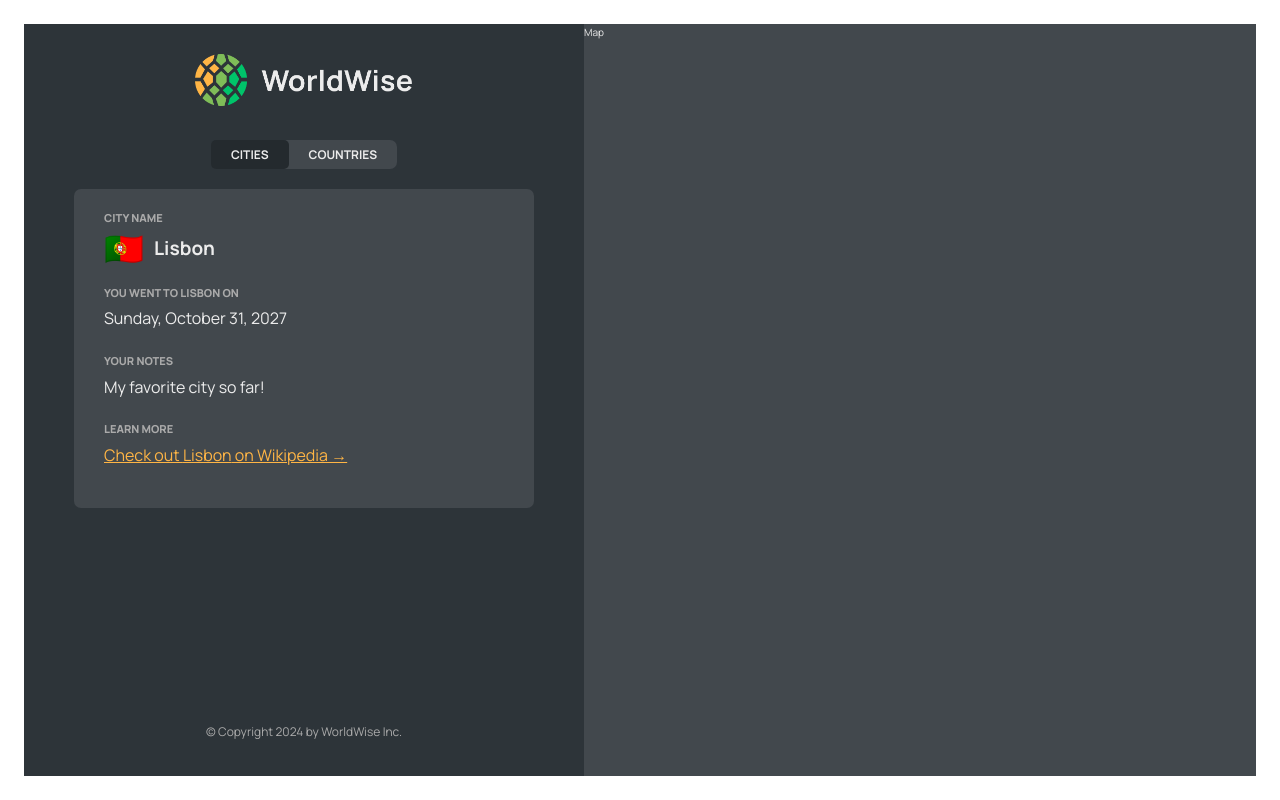
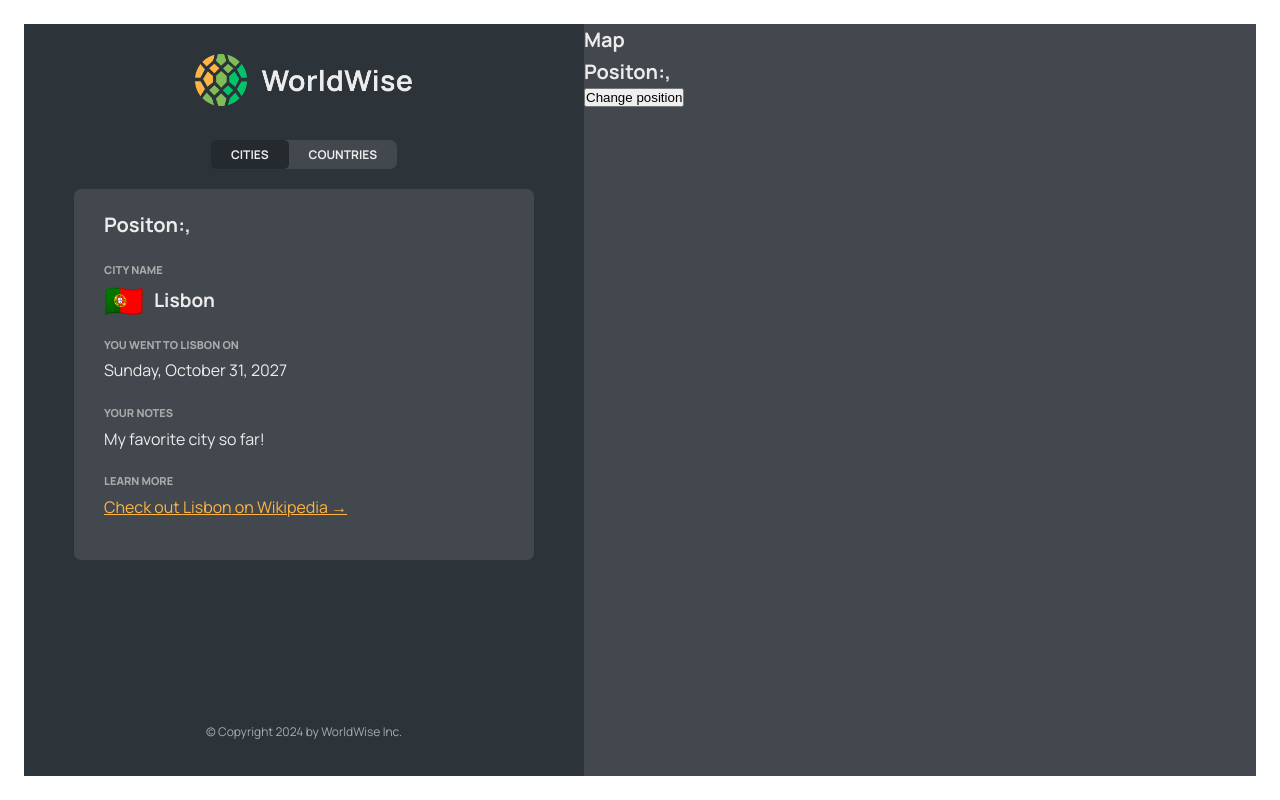
Before and after one commit to jzrlqwzy/worldwise, a React (Vite) app: page /app/cities/17806751 in a window 1280 px wide. Built offline with nearby package versions, Linux system fonts and the light colour scheme; data requests are answered from the project's data file.

Commit message:
read and set Query string with useSearchParams

```diff
--- a/src/components/City.jsx
+++ b/src/components/City.jsx
@@ -1,4 +1,5 @@
 import styles from "./City.module.css";
+import { useSearchParams } from "react-router-dom";
 
 const formatDate = (date) =>
   new Intl.DateTimeFormat("en", {
@@ -9,6 +10,10 @@
   }).format(new Date(date));
 
 function City() {
+  const [searchParams] = useSearchParams();
+  const lat = searchParams.get("lat");
+  const lng = searchParams.get("lng");
+
   // TEMP DATA
   const currentCity = {
     cityName: "Lisbon",
@@ -21,6 +26,9 @@
 
   return (
     <div className={styles.city}>
+      <h1>
+        Positon:{lat},{lng}
+      </h1>
       <div className={styles.row}>
         <h6>City name</h6>
         <h3>
--- a/src/components/CityItem.jsx
+++ b/src/components/CityItem.jsx
@@ -9,11 +9,14 @@
   }).format(new Date(date));
 
 function CityItem({ city }) {
-  const { cityName, emoji, date, id } = city;
+  const { cityName, emoji, date, id, position } = city;
 
   return (
     <li>
-      <Link className={styles.cityItem} to={`${id}`}>
+      <Link
+        className={styles.cityItem}
+        to={`${id}?lat=${position.lat}&lng=${position.lng}`}
+      >
         <span className={styles.emoji}>{emoji}</span>
         <h3 className={styles.name}>{cityName}</h3>
         <time className={styles.date}>{formatDate(date)}</time>
--- a/src/components/Map.jsx
+++ b/src/components/Map.jsx
@@ -1,7 +1,22 @@
+import { useSearchParams } from "react-router-dom";
 import styles from "./Map.module.css";
 
 function Map() {
-  return <div className={styles.mapContainer}>Map</div>;
+  const [searchParams, setSearchParams] = useSearchParams();
+  const lat = searchParams.get("lat");
+  const lng = searchParams.get("lng");
+
+  return (
+    <div className={styles.mapContainer}>
+      <h1>Map</h1>
+      <h1>
+        Positon:{lat},{lng}
+      </h1>
+      <button onClick={() => setSearchParams({ lat: 23, lng: 50 })}>
+        Change position
+      </button>
+    </div>
+  );
 }
 
 export default Map;
```
